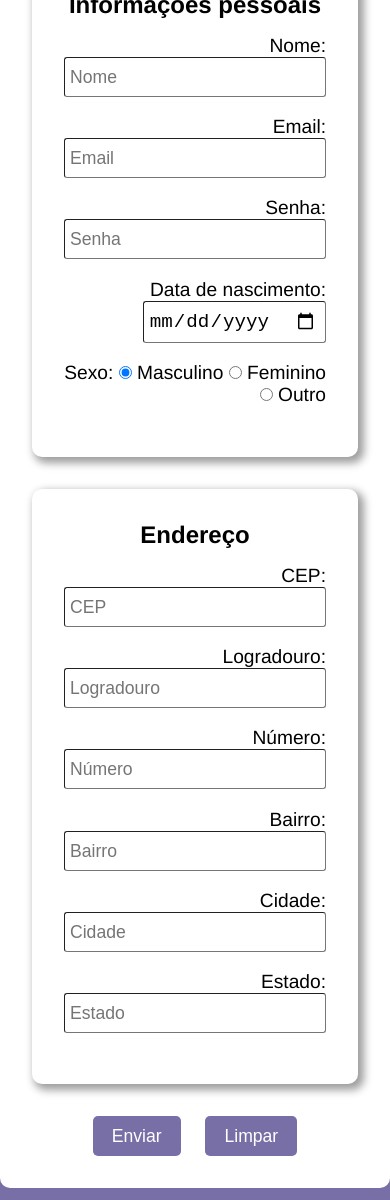
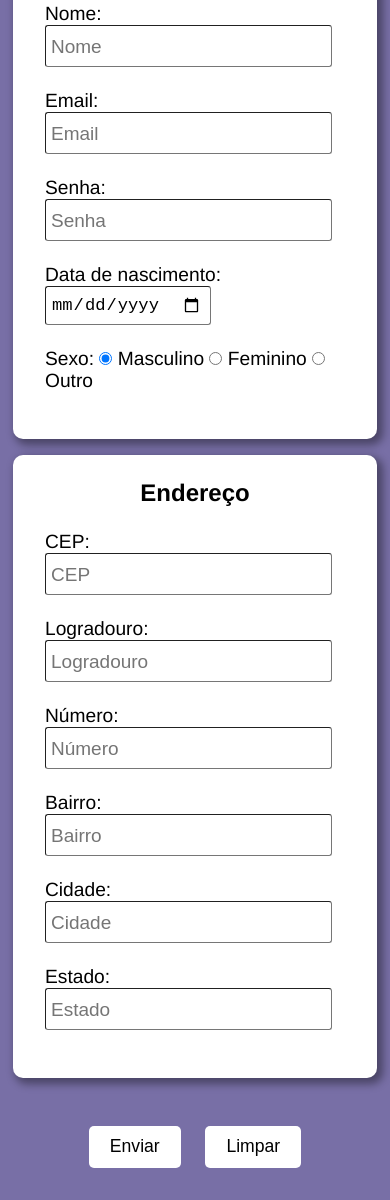
Before and after one commit to xFlax00/form-activity, a plain HTML site: page index.html in a window 390 px wide. Shown: the part 105-1305 px from the top of the page. Drawn offline with Linux system fonts and the light colour scheme.

Commit message:
responsive

```diff
--- a/style.css
+++ b/style.css
@@ -20,29 +20,29 @@ form{
     background-color: #fff;
     border-radius: 10px;
     text-align: center;
-    padding: 2rem 0rem;
+    padding: 2em 0em;
 }
 
 form section{
-    margin: 2rem;
+    margin: 2em;
     margin-bottom: 0;
-    padding: 2rem;
+    padding: 1.5em 2em;
     border-radius: 10px;
     box-shadow: 4px 4px 9px 2px rgba(0,0,0,0.39);
 }
 
 form section h1{
-    margin-bottom: 1rem;
+    margin-bottom: 1em;
 }
 
 .inp{
-    margin-bottom: 1.2rem;
-    font-size: 1.2rem;
+    margin-bottom: 1.2em;
+    font-size: 1.2em;
     text-align: end;
 }
 
 .inp input{
-    font-size: inherit;
+    font-size: 1.1em;
     border-radius: 3px;
     padding: 8px;
     padding-left: 5px;
@@ -50,18 +50,18 @@ form section h1{
 }
 
 .inp input::placeholder{
-    font-size: 1.1rem;
+    font-size: .9em;
 }
 
 .btns{
     width: 100%;
-    margin-top: 2rem;
+    margin-top: 2em;
 }
 
 button{
     margin: 0 10px;
-    padding: .6rem 1.2rem;
-    font-size: 1.1rem;
+    padding: .6em 1.2em;
+    font-size: 1.1em;
     border: none;
     background-color: #786fa6;
     color: #fff;
@@ -72,3 +72,29 @@ button{
 button:hover{
     transform: scale(1.1);
 }
+
+@media (max-width: 1000px){
+    form section{
+        width: 400px;
+    }
+}
+
+@media (max-width: 560px){
+    form{
+        background-color: transparent;
+    }
+    form section{
+        width: 300px;
+        margin: auto;
+        background-color: #fff;
+        margin-bottom: 1em;
+    }
+    .inp{
+        text-align: start;
+    }
+
+    button{
+        background-color: #fff;
+        color: #000;
+    }
+}
```
